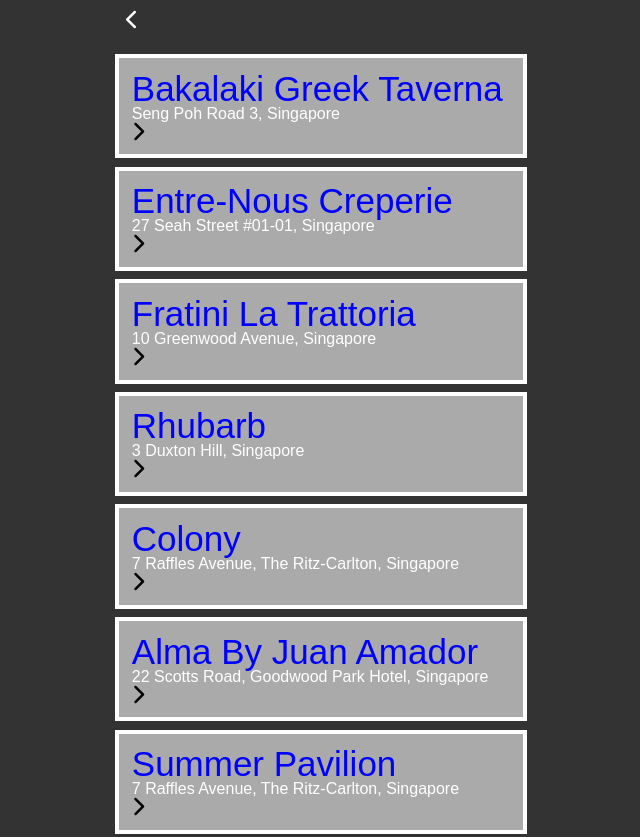
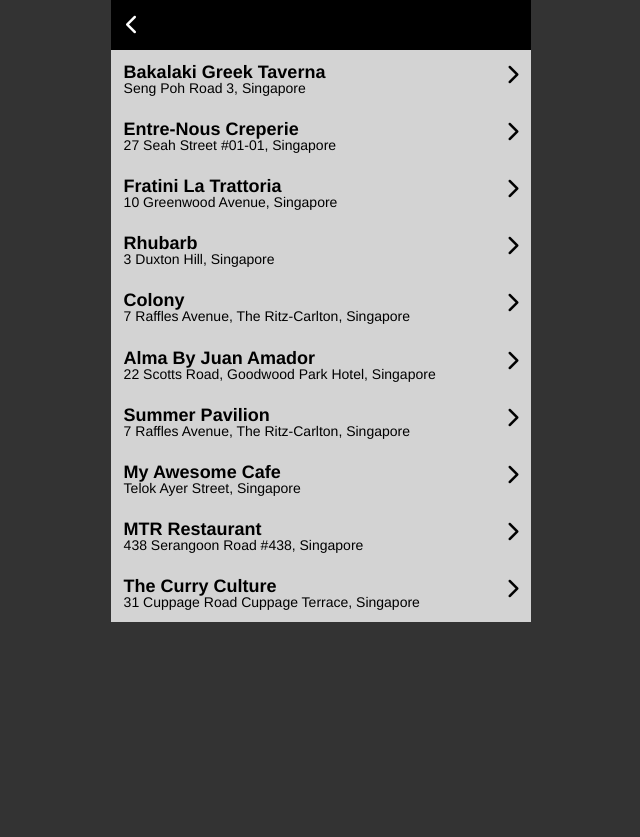
Before and after one commit to psopher/checkpoint_10, a plain HTML site: page css-exercise-three-master/index.html in a window 1280 px wide. Shown: the top 837 px of the page, without its empty margins (319-959 px from the left). After the commit the page ends 800 px from the top, so only its background shows below. Drawn offline with Linux system fonts and the light colour scheme.

Commit message:
revision commit

```diff
--- a/css-exercise-three-master/css/style.css
+++ b/css-exercise-three-master/css/style.css
@@ -4,17 +4,21 @@
 
 body {
   background-color: #333;
-  font-family: sans-serif;
+  font-family: helvetica, sans-serif;
   font-size: 10px;
 }
 
 .content h1 {
-  font-size:35px;
-  color:blue;
+  font-size:1.8em;
+  color:black;
+  font-weight: bold;
+  width: 70%
 }
+
 .content h3 {
-  font-size: 16px;
-  color:white;
+  font-size: 1.4em;
+  color:black;
+  width: 90%
 }
 
 .container {
@@ -24,9 +28,10 @@
 
 nav {
   margin: 0 auto;
-  padding: 10px 0 15px 15px;
+  padding: 15px 0 15px 15px;
   position: fixed;
   width: 420px;
+  background-color: black;
 }
 
 .restaurant-list {
@@ -36,10 +41,20 @@
 
 
 .location {
-  background-color: #aaa;
-  border: 4px solid #fff;
+  background-color: #D3D3D3;
   float: left;
-  margin: 1%;
   padding: 3%;
-  width: 98%;
+  width: 100%;
 }
+
+.arrow{
+  float: right;
+  text-align: right;
+  width: 10%;
+  top: center;
+  margin-top: -3em;
+}
+
+.location:hover{
+  background-color:#A9A9A9;
+}
--- a/css-exercise-three-master/index.html
+++ b/css-exercise-three-master/index.html
@@ -5,6 +5,7 @@
     <title></title>
     <link rel="stylesheet" href="css/reset.css">
     <link rel="stylesheet" href="css/style.css">
+    <meta name="viewport" content="width=device-width, initial-scale=1">
     <script src="https://use.fontawesome.com/37471687aa.js"></script>
   </head>
   <body>
```
